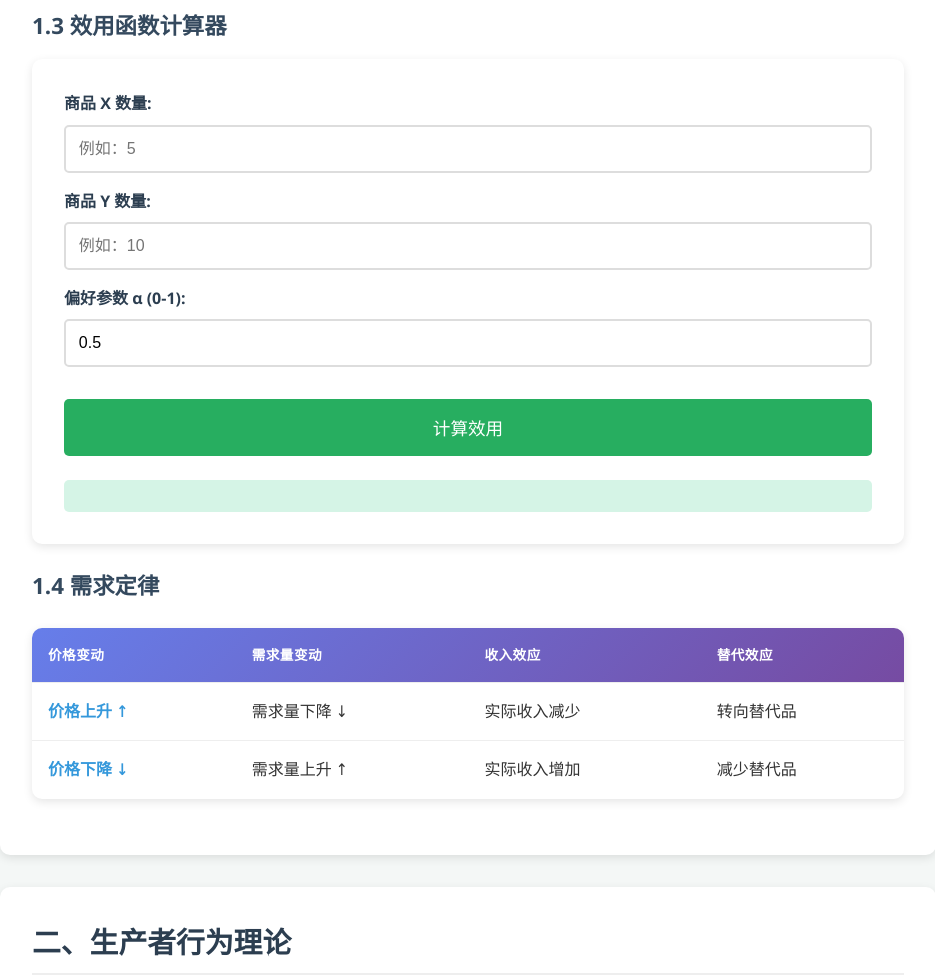
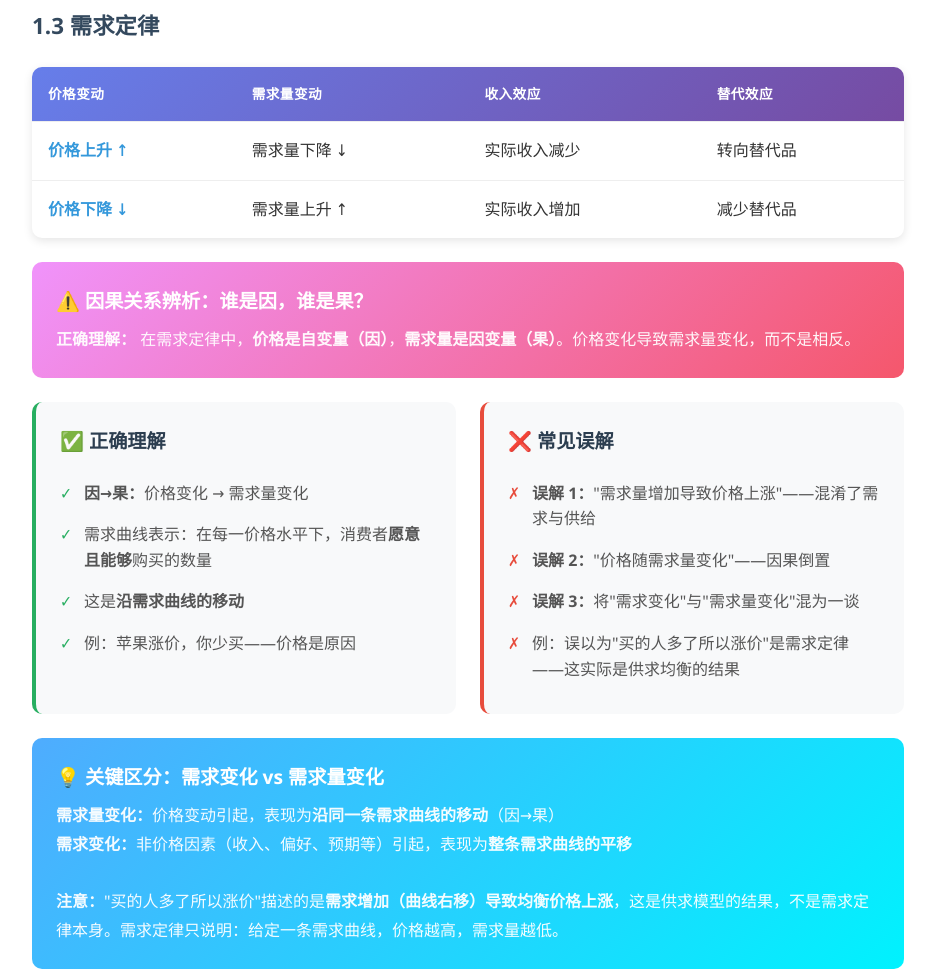
Before and after one commit to you2love/money, a plain HTML site: page micro.html in a window 1280 px wide. Shown: the part 1860-2838 px from the top of the page, without its empty margins (312-1247 px from the left). Drawn offline with Linux system fonts and the light colour scheme.

Commit message:
refactor: 移除效用计算器，优化需求定律内容

```diff
--- a/micro.html
+++ b/micro.html
@@ -169,25 +169,7 @@
                         <p>随着消费者对某种商品消费量的增加，每增加一单位该商品所带来的额外满足感（边际效用）会逐渐减少。这就是为什么第一杯水最解渴，后面的水杯效用递减。</p>
                     </div>
 
-                    <h3>1.3 效用函数计算器</h3>
-                    <div class="calculator-panel active">
-                        <div class="input-group">
-                            <label>商品 X 数量:</label>
-                            <input type="number" id="good-x" placeholder="例如：5" min="0">
-                        </div>
-                        <div class="input-group">
-                            <label>商品 Y 数量:</label>
-                            <input type="number" id="good-y" placeholder="例如：10" min="0">
-                        </div>
-                        <div class="input-group">
-                            <label>偏好参数 α (0-1):</label>
-                            <input type="number" id="alpha" placeholder="例如：0.5" min="0" max="1" step="0.1" value="0.5">
-                        </div>
-                        <button class="calculate-btn" onclick="calculateUtility()">计算效用</button>
-                        <div id="utility-result" class="result"></div>
-                    </div>
-
-                    <h3>1.4 需求定律</h3>
+                    <h3>1.3 需求定律</h3>
                     <table class="data-table highlight-first">
                         <thead>
                             <tr>
@@ -212,6 +194,39 @@
                             </tr>
                         </tbody>
                     </table>
+
+                    <div class="knowledge-card" style="background: linear-gradient(135deg, #f093fb 0%, #f5576c 100%);">
+                        <h4>⚠️ 因果关系辨析：谁是因，谁是果？</h4>
+                        <p><strong>正确理解：</strong> 在需求定律中，<strong>价格是自变量（因）</strong>，<strong>需求量是因变量（果）</strong>。价格变化导致需求量变化，而不是相反。</p>
+                    </div>
+
+                    <div class="comparison-grid">
+                        <div class="comparison-card pro">
+                            <h4>✅ 正确理解</h4>
+                            <ul>
+                                <li><strong>因→果：</strong>价格变化 → 需求量变化</li>
+                                <li>需求曲线表示：在每一价格水平下，消费者<strong>愿意且能够</strong>购买的数量</li>
+                                <li>这是<strong>沿需求曲线的移动</strong></li>
+                                <li>例：苹果涨价，你少买——价格是原因</li>
+                            </ul>
+                        </div>
+                        <div class="comparison-card con">
+                            <h4>❌ 常见误解</h4>
+                            <ul>
+                                <li><strong>误解 1：</strong>"需求量增加导致价格上涨"——混淆了需求与供给</li>
+                                <li><strong>误解 2：</strong>"价格随需求量变化"——因果倒置</li>
+                                <li><strong>误解 3：</strong>将"需求变化"与"需求量变化"混为一谈</li>
+                                <li>例：误以为"买的人多了所以涨价"是需求定律——这实际是供求均衡的结果</li>
+                            </ul>
+                        </div>
+                    </div>
+
+                    <div class="knowledge-card" style="background: linear-gradient(135deg, #4facfe 0%, #00f2fe 100%);">
+                        <h4>💡 关键区分：需求变化 vs 需求量变化</h4>
+                        <p><strong>需求量变化：</strong>价格变动引起，表现为<strong>沿同一条需求曲线的移动</strong>（因→果）<br>
+                        <strong>需求变化：</strong>非价格因素（收入、偏好、预期等）引起，表现为<strong>整条需求曲线的平移</strong><br><br>
+                        <strong>注意：</strong>"买的人多了所以涨价"描述的是<strong>需求增加（曲线右移）导致均衡价格上涨</strong>，这是供求模型的结果，不是需求定律本身。需求定律只说明：给定一条需求曲线，价格越高，需求量越低。</p>
+                    </div>
                 </section>
 
                 <!-- 生产者行为 -->
--- a/script.js
+++ b/script.js
@@ -181,28 +181,6 @@ function calculateMultiplier() {
         `投资乘数：${multiplier.toFixed(4)}<br>
          税收乘数：${taxMultiplier.toFixed(4)}<br>
          平衡预算乘数：1`;
-}
-
-function calculateUtility() {
-    const x = parseFloat(document.getElementById('good-x').value);
-    const y = parseFloat(document.getElementById('good-y').value);
-    const alpha = parseFloat(document.getElementById('alpha').value) || 0.5;
-
-    if (isNaN(x) || isNaN(y) || x < 0 || y < 0) {
-        document.getElementById('utility-result').innerHTML = '请输入有效的商品数量（非负数）';
-        return;
-    }
-
-    // Cobb-Douglas 效用函数 U = x^α * y^(1-α)
-    const utility = Math.pow(x, alpha) * Math.pow(y, 1 - alpha);
-    const muX = alpha * Math.pow(x, alpha - 1) * Math.pow(y, 1 - alpha);
-    const muY = (1 - alpha) * Math.pow(x, alpha) * Math.pow(y, -alpha);
-
-    document.getElementById('utility-result').innerHTML =
-        `效用值 U: ${utility.toFixed(4)}<br>
-         商品 X 的边际效用 MUx: ${muX.toFixed(4)}<br>
-         商品 Y 的边际效用 MUy: ${muY.toFixed(4)}<br>
-         边际替代率 MRS: ${(muX / muY).toFixed(4)}`;
 }
 
 function calculateCrypto() {
```
